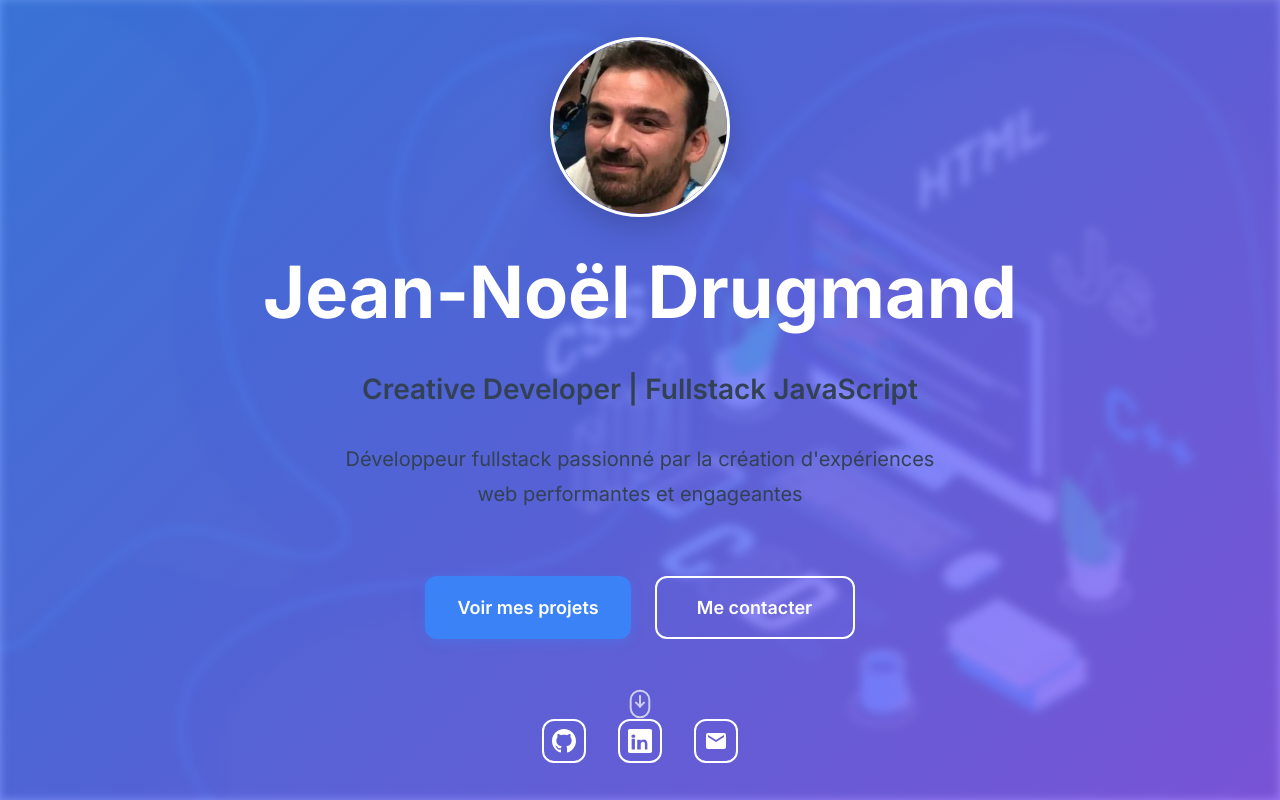
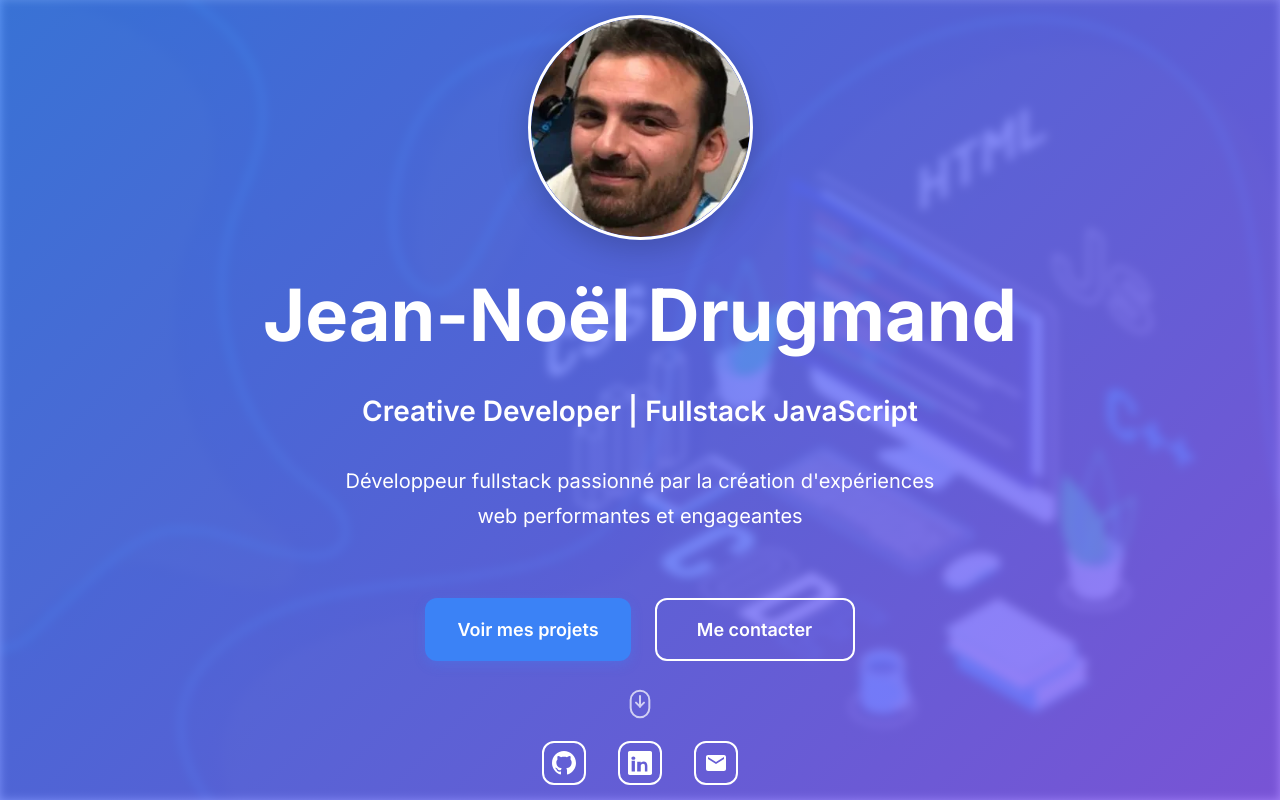
Before and after one commit to daddyjanno/Portfolio, a React (Vite) app in the folder web/: page / in a window 1280 px wide. Shown: the top 800 px of the page. Built offline with nearby package versions, Linux system fonts and the light colour scheme; no server answers.

Commit message:
update Hero

```diff
--- a/web/src/components/sections/Hero/Hero.module.scss
+++ b/web/src/components/sections/Hero/Hero.module.scss
@@ -59,8 +59,8 @@
 }
 
 .avatar {
-  width: 180px;
-  height: 180px;
+  width: 225px;
+  height: 225px;
   border-radius: 50%;
   border: 3px solid white;
   display: flex;
@@ -110,6 +110,7 @@
   font-weight: var(--font-weight-semibold);
   margin: 0;
   opacity: 0.95;
+  color: white;
   animation: staggerSlideInUp 0.7s cubic-bezier(0.34, 1.56, 0.64, 1) 0.15s both;
 }
 
@@ -118,6 +119,7 @@
   max-width: 600px;
   margin: 0;
   opacity: 0.9;
+  color: white;
   line-height: var(--line-height-relaxed);
   animation: staggerSlideInUp 0.7s cubic-bezier(0.34, 1.56, 0.64, 1) 0.3s both;
 }
```
